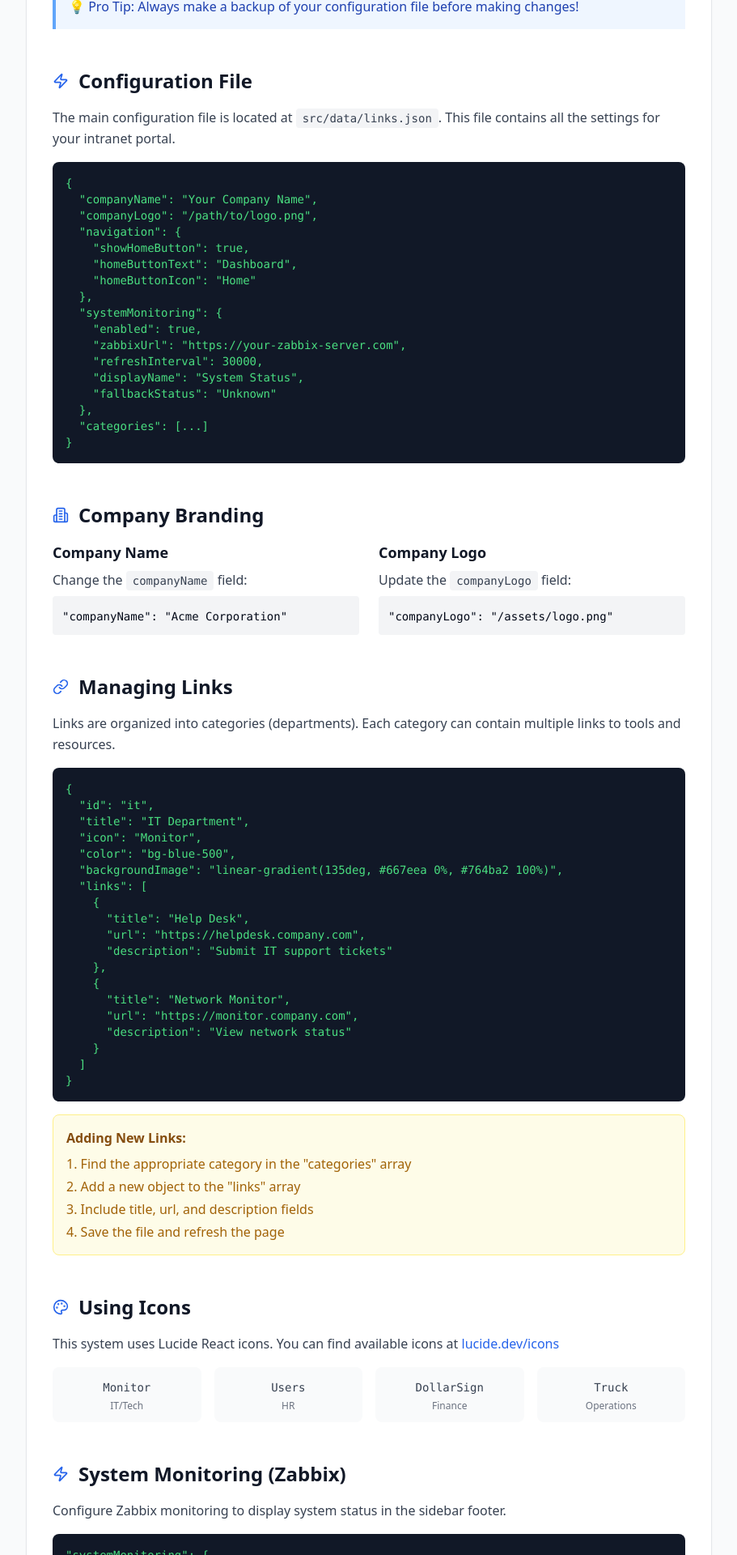
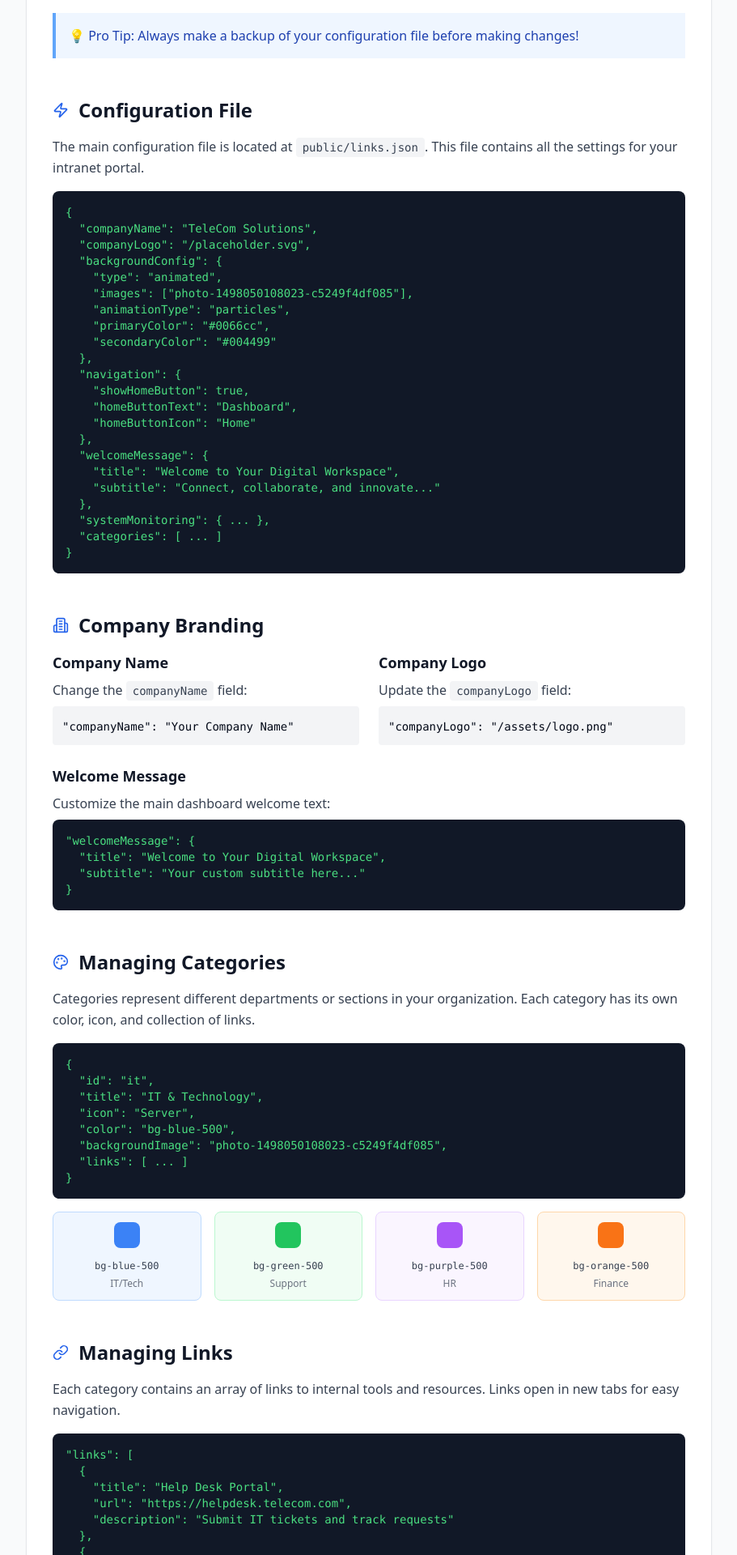
Before and after one commit to irontamoor/telecom-link-hub, a React (Vite) app: page /how-to-use in a window 1280 px wide. Shown: the part 600-2520 px from the top of the page at 81% size, without its empty margins (184-1095 px from the left). Built offline with nearby package versions, Linux system fonts and the light colour scheme.

Commit message:
Fix: Update "How to Use" page
Update the "How to Use" page to ensure its content is accurate and up-to-date, reflecting the current state of the intranet system.

```diff
--- a/src/pages/HowToUse.tsx
+++ b/src/pages/HowToUse.tsx
@@ -53,8 +53,10 @@ const HowToUse = () => {
               <a href="#overview" className="text-blue-600 hover:text-blue-800 transition-colors">• System Overview</a>
               <a href="#configuration" className="text-blue-600 hover:text-blue-800 transition-colors">• Configuration File</a>
               <a href="#branding" className="text-blue-600 hover:text-blue-800 transition-colors">• Company Branding</a>
+              <a href="#categories" className="text-blue-600 hover:text-blue-800 transition-colors">• Managing Categories</a>
               <a href="#links" className="text-blue-600 hover:text-blue-800 transition-colors">• Managing Links</a>
               <a href="#icons" className="text-blue-600 hover:text-blue-800 transition-colors">• Using Icons</a>
+              <a href="#background" className="text-blue-600 hover:text-blue-800 transition-colors">• Background Configuration</a>
               <a href="#monitoring" className="text-blue-600 hover:text-blue-800 transition-colors">• System Monitoring</a>
             </div>
           </div>
@@ -86,27 +88,32 @@ const HowToUse = () => {
               </div>
               <div className="prose prose-blue max-w-none">
                 <p className="text-gray-700 leading-relaxed mb-4">
-                  The main configuration file is located at <code className="bg-gray-100 px-2 py-1 rounded text-sm">src/data/links.json</code>.
+                  The main configuration file is located at <code className="bg-gray-100 px-2 py-1 rounded text-sm">public/links.json</code>.
                   This file contains all the settings for your intranet portal.
                 </p>
                 <div className="bg-gray-900 rounded-lg p-4 overflow-x-auto">
                   <pre className="text-green-400 text-sm">
 {`{
-  "companyName": "Your Company Name",
-  "companyLogo": "/path/to/logo.png",
+  "companyName": "TeleCom Solutions",
+  "companyLogo": "/placeholder.svg",
+  "backgroundConfig": {
+    "type": "animated",
+    "images": ["photo-1498050108023-c5249f4df085"],
+    "animationType": "particles",
+    "primaryColor": "#0066cc",
+    "secondaryColor": "#004499"
+  },
   "navigation": {
     "showHomeButton": true,
     "homeButtonText": "Dashboard",
     "homeButtonIcon": "Home"
   },
-  "systemMonitoring": {
-    "enabled": true,
-    "zabbixUrl": "https://your-zabbix-server.com",
-    "refreshInterval": 30000,
-    "displayName": "System Status",
-    "fallbackStatus": "Unknown"
+  "welcomeMessage": {
+    "title": "Welcome to Your Digital Workspace",
+    "subtitle": "Connect, collaborate, and innovate..."
   },
-  "categories": [...]
+  "systemMonitoring": { ... },
+  "categories": [ ... ]
 }`}
                   </pre>
                 </div>
@@ -125,7 +132,7 @@ const HowToUse = () => {
                     <h3 className="text-lg font-semibold text-gray-900 mb-2">Company Name</h3>
                     <p className="text-gray-700 mb-2">Change the <code className="bg-gray-100 px-2 py-1 rounded text-sm">companyName</code> field:</p>
                     <div className="bg-gray-100 rounded p-3">
-                      <code className="text-sm">"companyName": "Acme Corporation"</code>
+                      <code className="text-sm">"companyName": "Your Company Name"</code>
                     </div>
                   </div>
                   <div>
@@ -134,6 +141,65 @@ const HowToUse = () => {
                     <div className="bg-gray-100 rounded p-3">
                       <code className="text-sm">"companyLogo": "/assets/logo.png"</code>
                     </div>
+                  </div>
+                </div>
+                <div className="mt-6">
+                  <h3 className="text-lg font-semibold text-gray-900 mb-2">Welcome Message</h3>
+                  <p className="text-gray-700 mb-2">Customize the main dashboard welcome text:</p>
+                  <div className="bg-gray-900 rounded-lg p-4 overflow-x-auto">
+                    <pre className="text-green-400 text-sm">
+{`"welcomeMessage": {
+  "title": "Welcome to Your Digital Workspace",
+  "subtitle": "Your custom subtitle here..."
+}`}
+                    </pre>
+                  </div>
+                </div>
+              </div>
+            </section>
+
+            {/* Categories Section */}
+            <section id="categories">
+              <div className="flex items-center space-x-3 mb-4">
+                <Palette className="h-5 w-5 text-blue-600" />
+                <h2 className="text-2xl font-bold text-gray-900">Managing Categories</h2>
+              </div>
+              <div className="prose prose-blue max-w-none">
+                <p className="text-gray-700 leading-relaxed mb-4">
+                  Categories represent different departments or sections in your organization. Each category has its own color, icon, and collection of links.
+                </p>
+                <div className="bg-gray-900 rounded-lg p-4 overflow-x-auto">
+                  <pre className="text-green-400 text-sm">
+{`{
+  "id": "it",
+  "title": "IT & Technology",
+  "icon": "Server",
+  "color": "bg-blue-500",
+  "backgroundImage": "photo-1498050108023-c5249f4df085",
+  "links": [ ... ]
+}`}
+                  </pre>
+                </div>
+                <div className="mt-4 grid grid-cols-2 md:grid-cols-4 gap-4">
+                  <div className="text-center p-3 bg-blue-50 rounded-lg border border-blue-200">
+                    <div className="w-8 h-8 bg-blue-500 rounded-lg mx-auto mb-2"></div>
+                    <code className="text-xs text-gray-700">bg-blue-500</code>
+                    <p className="text-xs text-gray-500 mt-1">IT/Tech</p>
+                  </div>
+                  <div className="text-center p-3 bg-green-50 rounded-lg border border-green-200">
+                    <div className="w-8 h-8 bg-green-500 rounded-lg mx-auto mb-2"></div>
+                    <code className="text-xs text-gray-700">bg-green-500</code>
+                    <p className="text-xs text-gray-500 mt-1">Support</p>
+                  </div>
+                  <div className="text-center p-3 bg-purple-50 rounded-lg border border-purple-200">
+                    <div className="w-8 h-8 bg-purple-500 rounded-lg mx-auto mb-2"></div>
+                    <code className="text-xs text-gray-700">bg-purple-500</code>
+                    <p className="text-xs text-gray-500 mt-1">HR</p>
+                  </div>
+                  <div className="text-center p-3 bg-orange-50 rounded-lg border border-orange-200">
+                    <div className="w-8 h-8 bg-orange-500 rounded-lg mx-auto mb-2"></div>
+                    <code className="text-xs text-gray-700">bg-orange-500</code>
+                    <p className="text-xs text-gray-500 mt-1">Finance</p>
                   </div>
                 </div>
               </div>
@@ -147,29 +213,22 @@ const HowToUse = () => {
               </div>
               <div className="prose prose-blue max-w-none">
                 <p className="text-gray-700 leading-relaxed mb-4">
-                  Links are organized into categories (departments). Each category can contain multiple links to tools and resources.
+                  Each category contains an array of links to internal tools and resources. Links open in new tabs for easy navigation.
                 </p>
                 <div className="bg-gray-900 rounded-lg p-4 overflow-x-auto">
                   <pre className="text-green-400 text-sm">
-{`{
-  "id": "it",
-  "title": "IT Department",
-  "icon": "Monitor",
-  "color": "bg-blue-500",
-  "backgroundImage": "linear-gradient(135deg, #667eea 0%, #764ba2 100%)",
-  "links": [
-    {
-      "title": "Help Desk",
-      "url": "https://helpdesk.company.com",
-      "description": "Submit IT support tickets"
-    },
-    {
-      "title": "Network Monitor",
-      "url": "https://monitor.company.com",
-      "description": "View network status"
-    }
-  ]
-}`}
+{`"links": [
+  {
+    "title": "Help Desk Portal",
+    "url": "https://helpdesk.telecom.com",
+    "description": "Submit IT tickets and track requests"
+  },
+  {
+    "title": "Network Monitoring",
+    "url": "https://network.telecom.com",
+    "description": "Monitor network status and performance"
+  }
+]`}
                   </pre>
                 </div>
                 <div className="mt-4 p-4 bg-yellow-50 border border-yellow-200 rounded-lg">
@@ -199,21 +258,54 @@ const HowToUse = () => {
                 </p>
                 <div className="grid grid-cols-2 md:grid-cols-4 gap-4 mt-4">
                   <div className="text-center p-3 bg-gray-50 rounded-lg">
-                    <code className="text-sm text-gray-700">Monitor</code>
+                    <code className="text-sm text-gray-700">Server</code>
                     <p className="text-xs text-gray-500 mt-1">IT/Tech</p>
+                  </div>
+                  <div className="text-center p-3 bg-gray-50 rounded-lg">
+                    <code className="text-sm text-gray-700">Headphones</code>
+                    <p className="text-xs text-gray-500 mt-1">Support</p>
                   </div>
                   <div className="text-center p-3 bg-gray-50 rounded-lg">
                     <code className="text-sm text-gray-700">Users</code>
                     <p className="text-xs text-gray-500 mt-1">HR</p>
                   </div>
                   <div className="text-center p-3 bg-gray-50 rounded-lg">
-                    <code className="text-sm text-gray-700">DollarSign</code>
+                    <code className="text-sm text-gray-700">Calculator</code>
                     <p className="text-xs text-gray-500 mt-1">Finance</p>
                   </div>
-                  <div className="text-center p-3 bg-gray-50 rounded-lg">
-                    <code className="text-sm text-gray-700">Truck</code>
-                    <p className="text-xs text-gray-500 mt-1">Operations</p>
-                  </div>
+                </div>
+              </div>
+            </section>
+
+            {/* Background Section */}
+            <section id="background">
+              <div className="flex items-center space-x-3 mb-4">
+                <Palette className="h-5 w-5 text-blue-600" />
+                <h2 className="text-2xl font-bold text-gray-900">Background Configuration</h2>
+              </div>
+              <div className="prose prose-blue max-w-none">
+                <p className="text-gray-700 leading-relaxed mb-4">
+                  Customize the animated background with particles and color schemes for a dynamic visual experience.
+                </p>
+                <div className="bg-gray-900 rounded-lg p-4 overflow-x-auto">
+                  <pre className="text-green-400 text-sm">
+{`"backgroundConfig": {
+  "type": "animated",
+  "images": [
+    "photo-1498050108023-c5249f4df085",
+    "photo-1605810230434-7631ac76ec81"
+  ],
+  "animationType": "particles",
+  "primaryColor": "#0066cc",
+  "secondaryColor": "#004499"
+}`}
+                  </pre>
+                </div>
+                <div className="mt-4 space-y-2">
+                  <p><strong>type:</strong> Set to "animated" for dynamic backgrounds</p>
+                  <p><strong>images:</strong> Array of Unsplash image IDs for background rotation</p>
+                  <p><strong>animationType:</strong> Currently supports "particles"</p>
+                  <p><strong>primaryColor/secondaryColor:</strong> Hex colors for the gradient effect</p>
                 </div>
               </div>
             </section>
@@ -222,29 +314,29 @@ const HowToUse = () => {
             <section id="monitoring">
               <div className="flex items-center space-x-3 mb-4">
                 <Zap className="h-5 w-5 text-blue-600" />
-                <h2 className="text-2xl font-bold text-gray-900">System Monitoring (Zabbix)</h2>
+                <h2 className="text-2xl font-bold text-gray-900">System Monitoring</h2>
               </div>
               <div className="prose prose-blue max-w-none">
                 <p className="text-gray-700 leading-relaxed mb-4">
-                  Configure Zabbix monitoring to display system status in the sidebar footer.
+                  Configure system monitoring to display status information in the sidebar footer.
                 </p>
                 <div className="bg-gray-900 rounded-lg p-4 overflow-x-auto">
                   <pre className="text-green-400 text-sm">
 {`"systemMonitoring": {
   "enabled": true,
-  "zabbixUrl": "https://your-zabbix-server.com/api_jsonrpc.php",
+  "zabbixUrl": "https://monitoring.telecom.com/api",
   "refreshInterval": 30000,
-  "displayName": "Server Status",
-  "fallbackStatus": "Monitoring Disabled"
+  "displayName": "System Health",
+  "fallbackStatus": "operational"
 }`}
                   </pre>
                 </div>
                 <div className="mt-4 space-y-2">
-                  <p><strong>enabled:</strong> Set to false to disable monitoring</p>
-                  <p><strong>zabbixUrl:</strong> Your Zabbix server API endpoint</p>
-                  <p><strong>refreshInterval:</strong> Update frequency in milliseconds</p>
-                  <p><strong>displayName:</strong> Label shown in the sidebar</p>
-                  <p><strong>fallbackStatus:</strong> Message when monitoring is unavailable</p>
+                  <p><strong>enabled:</strong> Set to false to disable monitoring display</p>
+                  <p><strong>zabbixUrl:</strong> Your monitoring system API endpoint</p>
+                  <p><strong>refreshInterval:</strong> Update frequency in milliseconds (30000 = 30 seconds)</p>
+                  <p><strong>displayName:</strong> Label shown in the sidebar footer</p>
+                  <p><strong>fallbackStatus:</strong> Status shown when monitoring is unavailable</p>
                 </div>
               </div>
             </section>
@@ -255,8 +347,8 @@ const HowToUse = () => {
             <h3 className="text-lg font-semibold text-blue-900 mb-2">Need Help?</h3>
             <p className="text-blue-800">
               Contact IT Support at{' '}
-              <a href="mailto:support@company.com" className="font-medium hover:underline">
-                support@company.com
+              <a href="mailto:support@telecom.com" className="font-medium hover:underline">
+                support@telecom.com
               </a>
               {' '}for technical assistance with customizing this portal.
             </p>
```
